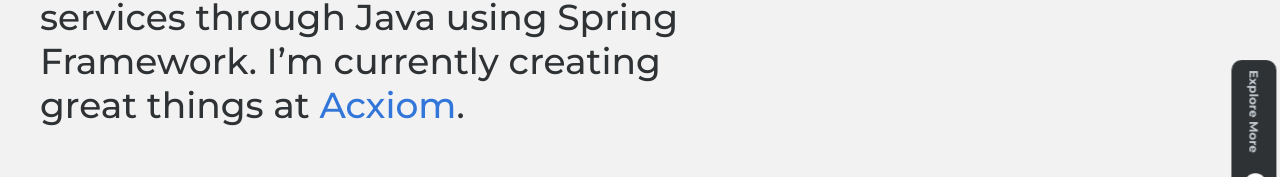
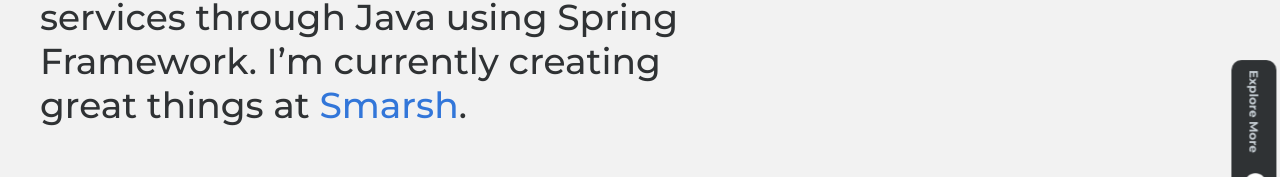
Before and after one commit to jonkwee/jkwee-site, a React (Create React App) app: page / in a window 1280 px wide. Shown: the part 269-446 px from the top of the page. Built offline with nearby package versions, Linux system fonts and the light colour scheme.

Commit message:
Update company

```diff
--- a/src/components/About/About.js
+++ b/src/components/About/About.js
@@ -8,7 +8,7 @@ function About() {
             <p className="about_content">
                 {`Hi, I am a Software Engineer specialising in developing RESTful services through
                 Java using Spring Framework. I’m currently creating great things at `}
-                <a href="https://www.acxiom.com" target="_blank" rel="noopener noreferrer">Acxiom</a>.
+                <a href="https://www.smarsh.com/" target="_blank" rel="noopener noreferrer">Smarsh</a>.
             </p>
         </div>
     )
```
